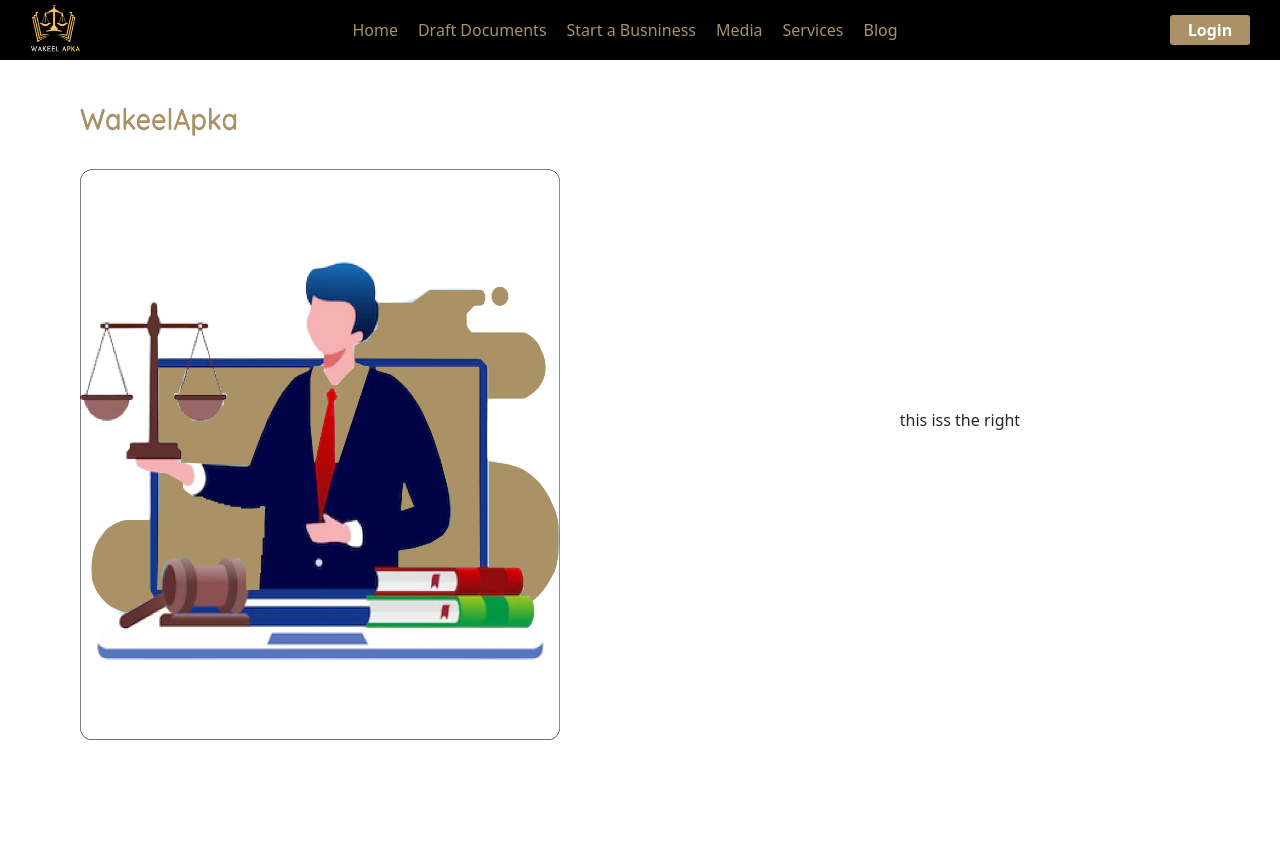
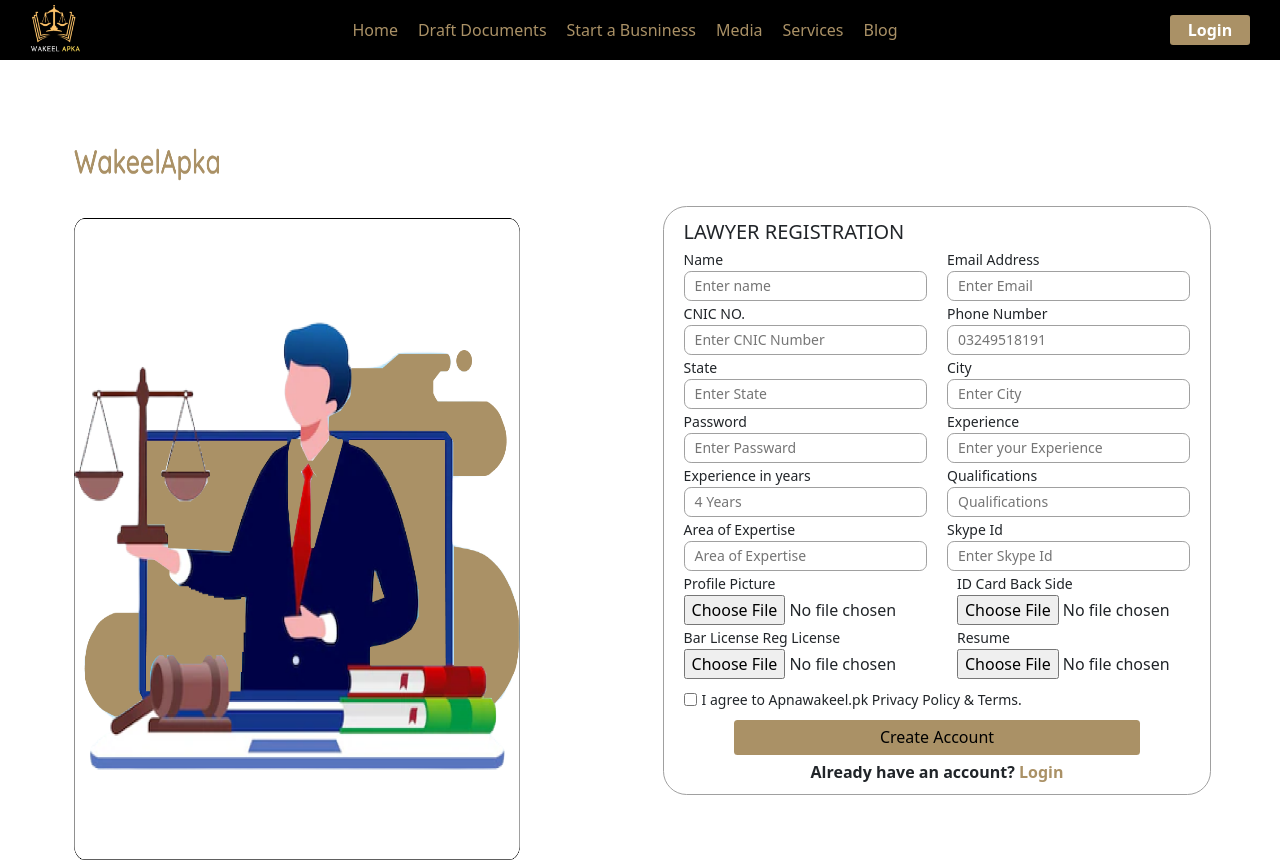
Before and after one commit to Muzamilkhattak/lawyer, a React (Create React App) app: page /register-wa in a window 1280 px wide. Shown: the top 862 px of the page. Before the commit the page ends 800 px from the top, so only its background shows below. Built offline with nearby package versions, Linux system fonts and the light colour scheme.

Commit message:
wakeel create account

```diff
--- a/src/App.js
+++ b/src/App.js
@@ -10,6 +10,7 @@ import Login from './Components/Login/Login';
 import Landingpage from './Components/Landingpage/Landingpage';
 import Register from './Components/Register/Register';
 import Wakeelr from './Components/Wakeelregistration/Wakeelr';
+import Contact from './Components/Contactus/Contact';
 
 export default function App() {
   return (
@@ -21,6 +22,7 @@ export default function App() {
         <Route path='/landingpage' element={<Landingpage/>} />
         <Route path='/register' element={<Register/>} />
         <Route path='/register-wa' element={<Wakeelr/>} />
+        <Route path='/contact' element={<Contact/>} />
       </Routes>
     </Router>
 
--- /dev/null
+++ b/src/Components/Contactus/Contact.jsx
@@ -0,0 +1,13 @@
+import React from 'react'
+import Navbar from '../Navbar/Navbar';
+
+function Contact() {
+  return (
+    <>
+    <Navbar/>
+
+    </>
+  )
+}
+
+export default Contact;
--- a/src/Components/Wakeelregistration/Wakeelr.css
+++ b/src/Components/Wakeelregistration/Wakeelr.css
@@ -1,6 +1,6 @@
 .wakeelrmain{
 display: flex;
-height: 90vh;
+height: 110vh;
 }
 .wakeelrleft{
 flex: 1;
@@ -11,7 +11,7 @@ align-items: center;
 }
 .wakeelrleft img{
 width: 75%;
-height: 80vh;
+height: 90vh;
 }
 .wakeelrright{
     flex: 1;
@@ -21,5 +21,88 @@ height: 80vh;
 }
 
 .wakelrform{
+    border-radius: 23.659px;
+    border: 0.946px solid #A0A0A0;
+    background: #FFF;
+    width: 80%;
+    /* height: 105vh; */
+    padding: 10px 20px !important;
+}
+.layerr{
+    font-size: 20px;
+    font-weight: 500;
+}
+.fordis2{
+    display: flex;
+    gap: 20px;
+    width: 100%;
+    position: relative;
+}
+.fordis2 svg{
+    position: absolute;
+    top: 60%;
+    right: 3%;
+}
+.fordis2 div:nth-child(1), .fordis2 div:nth-child(2){
+    width: 50%;
+}
+.fordis2 label{
+    font-size: 14px;
+    font-weight: 500;
+    /* padding-bottom: 5px !important; */
+}
+.fordis2 input{
+    width: 100%;
+    height: 30px;
+    border-radius: 7.139px;
+border: 1.19px solid #A0A0A0;
+background: #FFF;
+outline: none;
+text-indent: 10px;
+font-size: 14px;
+font-weight: 450;
+}
 
+.fordis2file{
+    display: flex;
+    gap: 20px;
+    width: 100%;
+    position: relative;
 }
+.fordis2file label{
+    font-size: 14px;
+    font-weight: 500;
+}
+.fordis2file div:nth-child(1), .fordis2file div:nth-child(2){
+    width: 50%;
+}
+.paddpr{
+    padding: 10px 0px !important;
+}
+.paddal{
+    padding-top: 5px !important;
+}
+
+@media(max-width:1024px){
+    .wakeelrmain{
+        height: 130vh;
+    }
+    .wakelrform{
+        /* height: 126vh; */
+    }
+}
+
+@media(max-width:768px){
+.wakeelrleft{
+    display: none;
+}
+.wakeelrright{
+    width: 100%;
+}
+.wakelrform{
+    width: 90%;
+}
+.fordis2file input{
+    width: 100px;
+}
+}
--- a/src/Components/Wakeelregistration/Wakeelr.jsx
+++ b/src/Components/Wakeelregistration/Wakeelr.jsx
@@ -2,6 +2,8 @@ import React from 'react'
 import './Wakeelr.css'
 import Navbar from '../Navbar/Navbar';
 import logo from '../../Assets/Img/wakeelr.png'
+import { NavLink } from 'react-router-dom';
+import Footer from '../Footer/Footer';
 
 function Wakeelr() {
   return (
@@ -17,14 +19,121 @@ function Wakeelr() {
 
 <div className="wakelrform">
 
-this iss the right
+<div className='layerr'>LAWYER REGISTRATION</div>
+
+<div className='fordis2'>
+   <div>
+   <label htmlFor="">Name</label><br />
+    <input type="text" placeholder='Enter name' /><br />
+   </div>
+
+   <div>
+   <label htmlFor="">Email Address</label><br />
+    <input type="email" placeholder='Enter Email' /><br />
+   </div>
+</div>
+
+<div className='fordis2'>
+   <div>
+   <label htmlFor="">CNIC NO.</label><br />
+    <input type="text" placeholder='Enter CNIC Number' /><br />
+   </div>
+
+   <div>
+   <label htmlFor="">Phone Number</label><br />
+    <input type="text" placeholder='03249518191' /><br />
+   </div>
+</div>
+
+
+<div className='fordis2'>
+   <div>
+   <label htmlFor="">State</label><br />
+    <input type="text" placeholder='Enter State' /><br />
+   </div>
+
+   <div>
+   <label htmlFor="">City</label><br />
+    <input type="text" placeholder='Enter City' /><br />
+   </div>
+</div>
+
+
+<div className='fordis2'>
+   <div>
+   <label htmlFor="">Password</label><br />
+    <input type="text" placeholder='Enter Passward' /><br />
+   </div>
+
+   <div>
+   <label htmlFor="">Experience</label><br />
+    <input type="text" placeholder='Enter your Experience' /><br />
+   </div>
+</div>
+
+<div className='fordis2'>
+   <div>
+   <label htmlFor="">Experience in years</label><br />
+    <input type="text" placeholder='4 Years' /><br />
+   </div>
+
+   <div>
+   <label htmlFor="">Qualifications</label><br />
+    <input type="text" placeholder='Qualifications' /><br />
+   </div>
+</div>
+
+
+<div className='fordis2'>
+   <div>
+   <label htmlFor="">Area of Expertise</label><br />
+    <input type="text" placeholder='Area of Expertise' /><br />
+   </div>
+
+   <div>
+   <label htmlFor="">Skype Id</label><br />
+    <input type="text" placeholder='Enter Skype Id' /><br />
+   </div>
+</div>
+
+<div className='fordis2file'>
+   <div>
+   <label htmlFor="">Profile Picture</label><br />
+    <input type="file" placeholder='03249518191' /><br />
+   </div>
+
+   <div>
+   <label htmlFor="">ID Card Back Side</label><br />
+    <input type="file" placeholder='Select State' /><br />
+   </div>
+</div>
+
+<div className='fordis2file'>
+   <div>
+   <label htmlFor="">Bar License Reg License</label><br />
+    <input type="file" placeholder='03249518191' /><br />
+   </div>
+
+   <div>
+   <label htmlFor="">Resume</label><br />
+    <input type="file" placeholder='Select State' /><br />
+   </div>
+</div>
+
+
+
+<div className='privacypolicy paddpr'><input type="checkbox" name="" id="" /> I agree to Apnawakeel.pk Privacy Policy & Terms.</div>
+
+<div className='button'><button>Create Account</button></div>
+<div className='already paddal'> Already have an account? <span><NavLink to='/'>Login</NavLink></span></div>
+
 
 </div>
 
 </div>
 
 </div>
-
+<Footer/>
   </>
   )
 }
```
Also changed, not shown: src/Components/Contactus/Contact.css (added).
